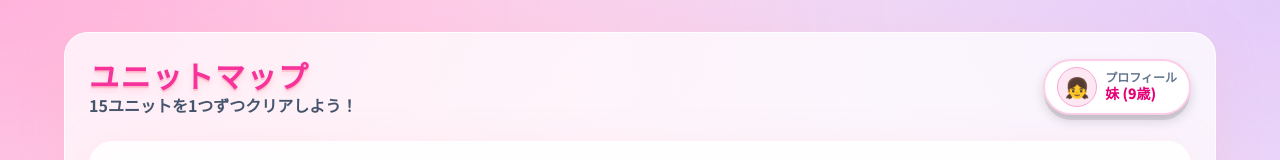
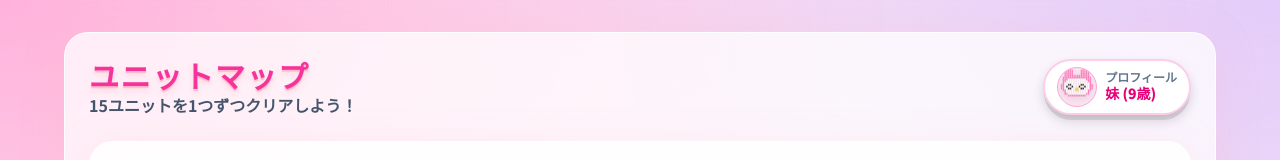
Before and after one commit to moirakk/sanrio-chinese-learning, a React (Vite) app: page /#/ in a window 1280 px wide. Shown: the top 160 px of the page. Built offline with nearby package versions, Linux system fonts and the light colour scheme.

Commit message:
style: replace person emoji with SVG guide components in profile switcher and category icons

```diff
--- a/src/components/Layout.tsx
+++ b/src/components/Layout.tsx
@@ -3,6 +3,7 @@ import { useProfile } from '../hooks/useProfile';
 import {
   KittyGuide,
   MelodyGuide,
+  KuromiGuide,
   PochaccoGuide
 } from '../assets/characters/characters';
 
@@ -44,9 +45,9 @@ export default function Layout({
           >
             <div className="w-10 h-10 rounded-full bg-pink-100 flex items-center justify-center overflow-hidden border border-pink-300 group-hover:scale-110 transition-transform pop-in">
               {profile === 'sister9' ? (
-                <div className="text-xl">👧</div>
+                <MelodyGuide className="w-9 h-9" />
               ) : (
-                <div className="text-xl">👩</div>
+                <KuromiGuide className="w-9 h-9" />
               )}
             </div>
             <div className="hidden sm:block text-left">
--- a/src/pages/KanjiPage.tsx
+++ b/src/pages/KanjiPage.tsx
@@ -37,7 +37,7 @@ export default function KanjiPage() {
   );
 
   const icons: Record<string, string> = {
-    numbers: '🔢', colors: '🎨', animals: '🐾', family: '👨‍👩‍👧',
+    numbers: '🔢', colors: '🎨', animals: '🐾', family: '家',
     body: '👋', food: '🍱', daily: '☀️', nature: '🌿', action: '🏃'
   };
 
```
